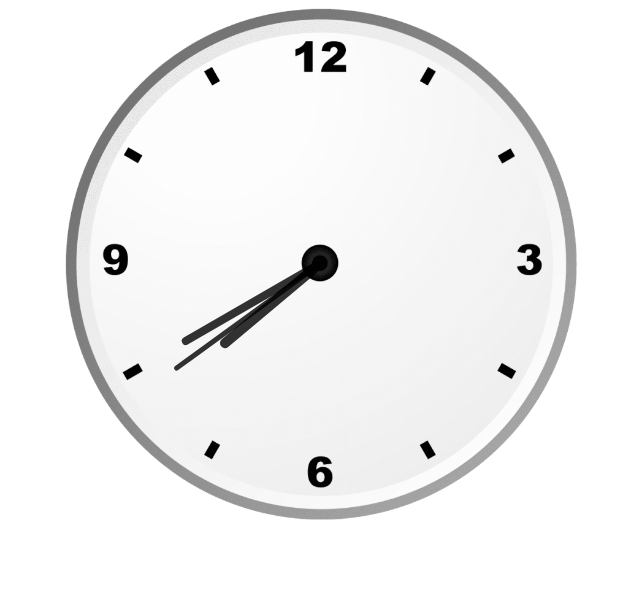
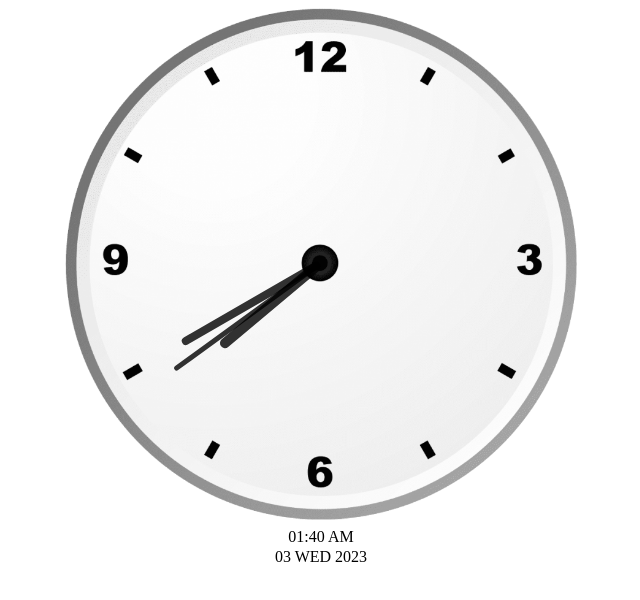
Before and after one commit to Basil0345/Clock, a plain HTML site: page index.html in a window 1280 px wide. Shown: the whole page, without its empty margins (319-959 px from the left). Drawn offline with Linux system fonts and the light colour scheme.

Commit message:
digital clock added

```diff
--- a/index.html
+++ b/index.html
@@ -4,7 +4,7 @@
     <meta charset="UTF-8" />
     <meta http-equiv="X-UA-Compatible" content="IE=edge" />
     <meta name="viewport" content="width=device-width, initial-scale=1.0" />
-    <title>Document</title>
+    <title>Clock</title>
     <link rel="stylesheet" href="./style.css" />
     <script src="./index.js"></script>
   </head>
@@ -14,5 +14,9 @@
       <div id="minute"></div>
       <div id="second"></div>
     </div>
+    <div class="digitalClock">
+      <p id="time">01:33:09</p>
+      <p id="date"></p>
+    </div>
   </body>
 </html>
--- a/index.js
+++ b/index.js
@@ -6,8 +6,31 @@ setInterval(() => {
     hrotation = 30 * htime + mtime / 2;
     mrotation = 6 * mtime;
     srotation = 6 * stime;
-
+    document.getElementById("time").innerHTML = `${formatAMPM(d)}`
+    document.getElementById("date").innerHTML = `${date(d)}`
     hour.style.transform = `rotate(${hrotation}deg)`
     minute.style.transform = `rotate(${mrotation}deg)`
     second.style.transform = `rotate(${srotation}deg)`
 }, 1000)
+
+const days = ['SUN', 'MON', 'TUE', 'WED', 'THU', 'FRI', 'SAT'];
+
+function formatAMPM(date) {
+    let hours = 1;
+    let minutes = date.getMinutes();
+    let ampm = hours >= 12 ? 'PM' : 'AM';
+    hours = hours % 12;
+    hours = hours ? hours : 12; // the hour '0' should be '12'
+    minutes = minutes < 10 ? '0' + minutes : minutes;
+    hours = hours < 12 ? `0${hours}` : hours
+    var strTime = hours + ':' + minutes + ' ' + ampm;
+    return strTime;
+}
+
+function date(d) {
+    let day = d.getDay();
+    let year = d.getFullYear();
+    day = day < 10 ? `0${day}` : day;
+    let dayName = days[d.getDay()];
+    return `${day} ${dayName} ${year}`;
+}
--- a/style.css
+++ b/style.css
@@ -41,3 +41,17 @@
   opacity: 0.8;
   transform-origin: bottom;
 }
+
+.digitalClock {
+  margin: 0;
+  text-align: center;
+}
+
+#time {
+  margin: 0.5rem 0 0;
+}
+
+#date {
+  margin: 0;
+  padding: 0.1rem;
+}
```
